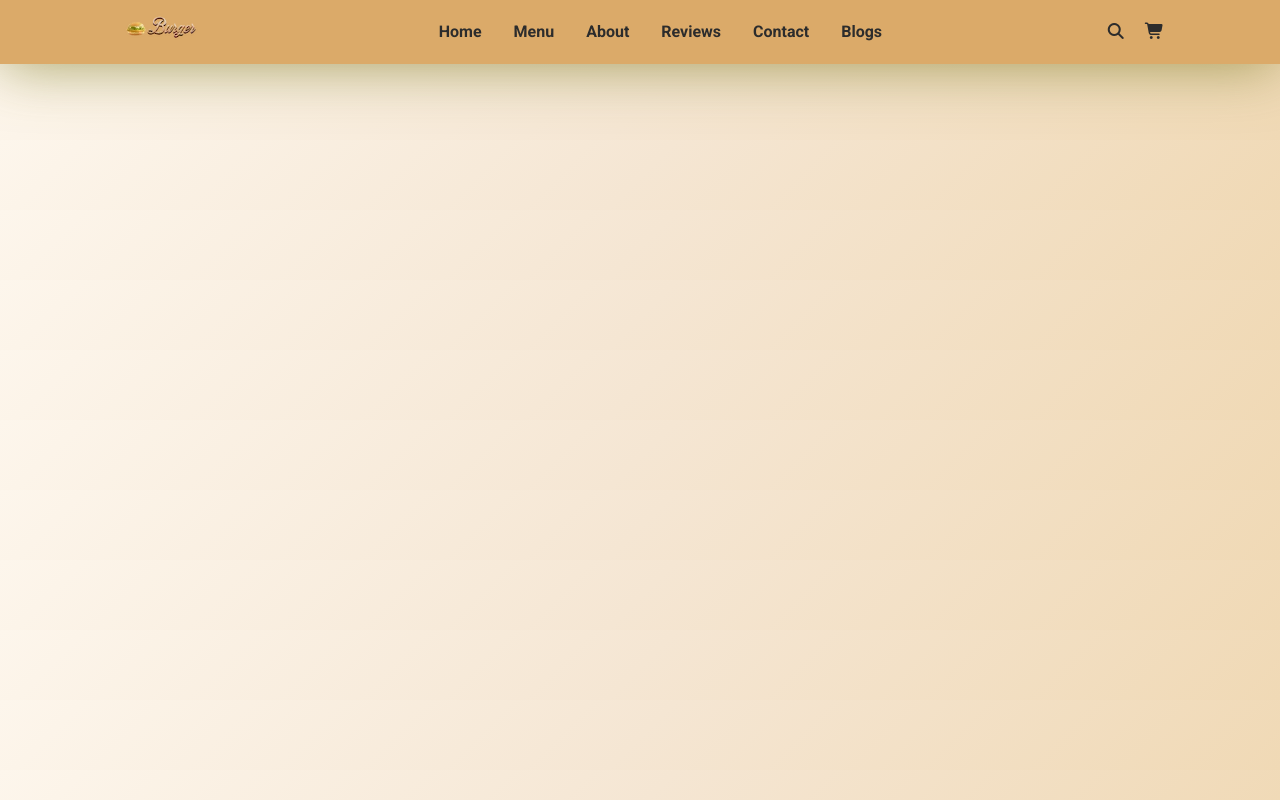
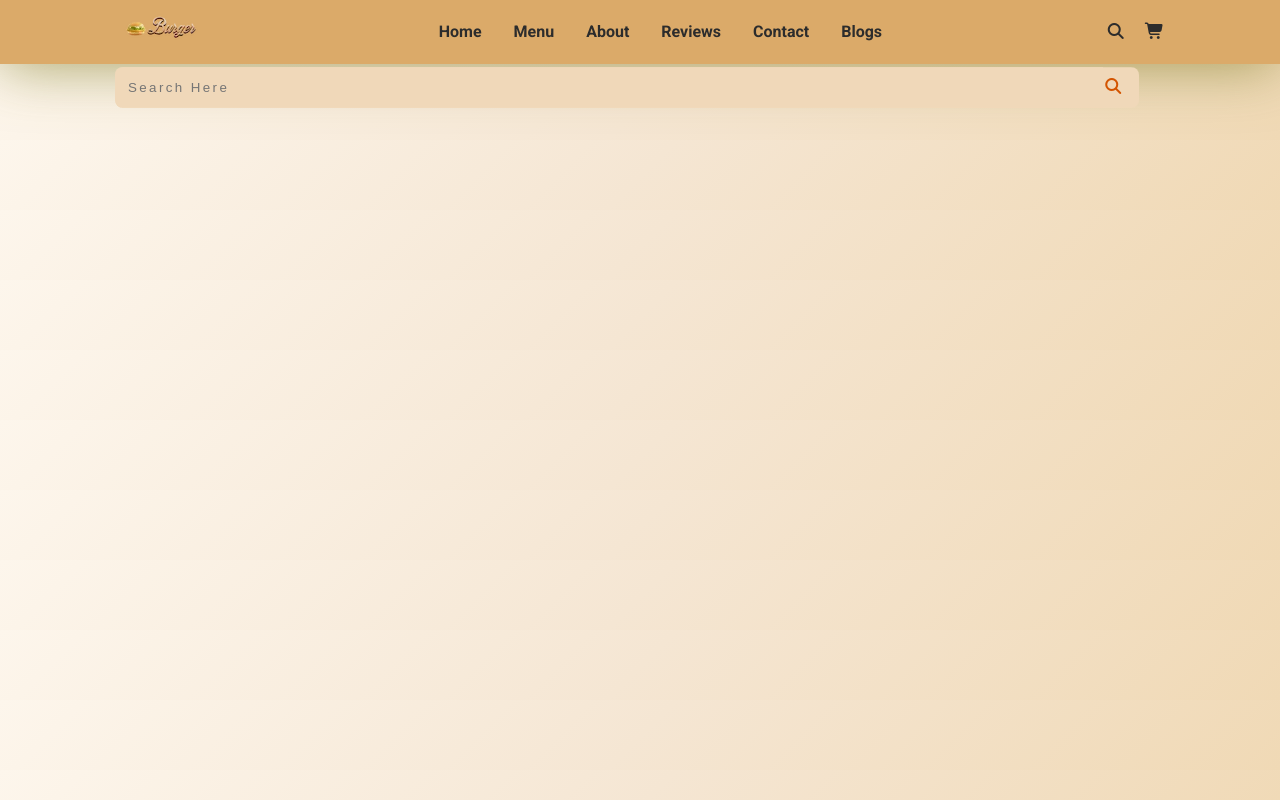
Before and after one commit to ftm-khamse/FoodBurger, a website: page index.html in a window 1280 px wide. Both pictures are taken after a click on the link 1115 px from the left and 32 px from the top of the page. Drawn offline with Linux system fonts and the light colour scheme.

Commit message:
design and style search bar

```diff
--- a/index.html
+++ b/index.html
@@ -78,6 +78,11 @@
 
             <button class="btn cart-btn">procced to checkout</button>
         </div>
+
+        <div class="search">
+            <input type="search" placeholder="search here" id="search-form">
+            <label for="search-form"><i class="fas fa-search"></i></label>
+        </div>
     </section>
 
     <script src="script.js"></script>
--- a/sass/style.scss
+++ b/sass/style.scss
@@ -221,6 +221,43 @@ section{
         margin-top: 1.5rem;
     }
    }
+
+   .search{
+    position: absolute;
+    top: 105%;
+    width: 80vw;
+     background: rgb(240, 216, 185);
+    display: flex;
+    align-items: center;
+    justify-content: space-between;
+    border-radius: .5rem;
+    overflow: hidden;
+    clip-path: polygon(0% 0%, 100% 0%, 100% 0%, 0% 0%);
+    transition: all .5s;
+
+    &.active{
+         clip-path: polygon(0% 0%, 100% 0%, 100% 100%, 0% 100%);
+     }
+
+    input{
+        background: rgb(240, 216, 185);
+       width: 100%;
+       outline: none;
+       padding: .8rem;
+       border: none;
+       text-transform: inherit;
+       letter-spacing: .15rem;
+    }
+    label{
+        cursor: pointer;
+        margin-right: 1rem;
+        color: $color-primary;
+
+        &:hover{
+            color: $color-hover;
+        }
+    }
+   }
 }
 
 
--- a/script.js
+++ b/script.js
@@ -3,14 +3,30 @@ const navbar = document.querySelector('.nav');
 const shopBtn = document.getElementById('shop-btn');
 const shopCart = document.querySelector('.shopping-cart');
 const item = navbar.querySelectorAll('a');
+const searchBtn = document.getElementById('search-btn');
+const search = document.querySelector('.search');
 
 bar.addEventListener('click',() => {
 
     item.forEach((item ) => item.classList.toggle('active'));
     shopCart.classList.remove('active');
+    search.classList.remove('active');
 });
 
 shopBtn.addEventListener('click',() => {
     shopCart.classList.toggle('active');
     item.forEach((item ) => item.classList.remove('active'));
-})
+     search.classList.remove('active');
+});
+
+searchBtn.addEventListener('click',() => {
+    search.classList.toggle('active');
+    shopCart.classList.remove('active');
+    item.forEach((item ) => item.classList.remove('active'));
+});
+
+window.onscroll = () => {
+    search.classList.remove('active');
+    shopCart.classList.remove('active');
+    item.forEach((item ) => item.classList.remove('active'));
+}
```
Also changed, not shown: css/style.css, 1 other file.
